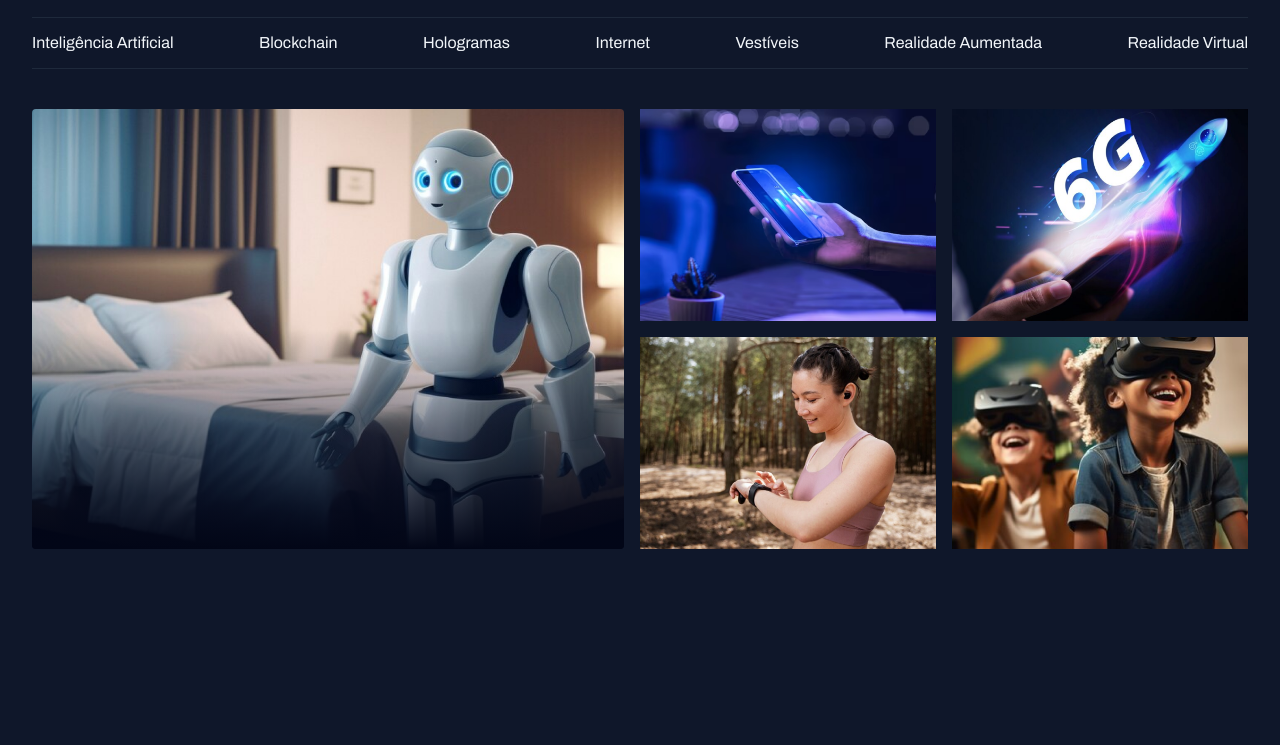
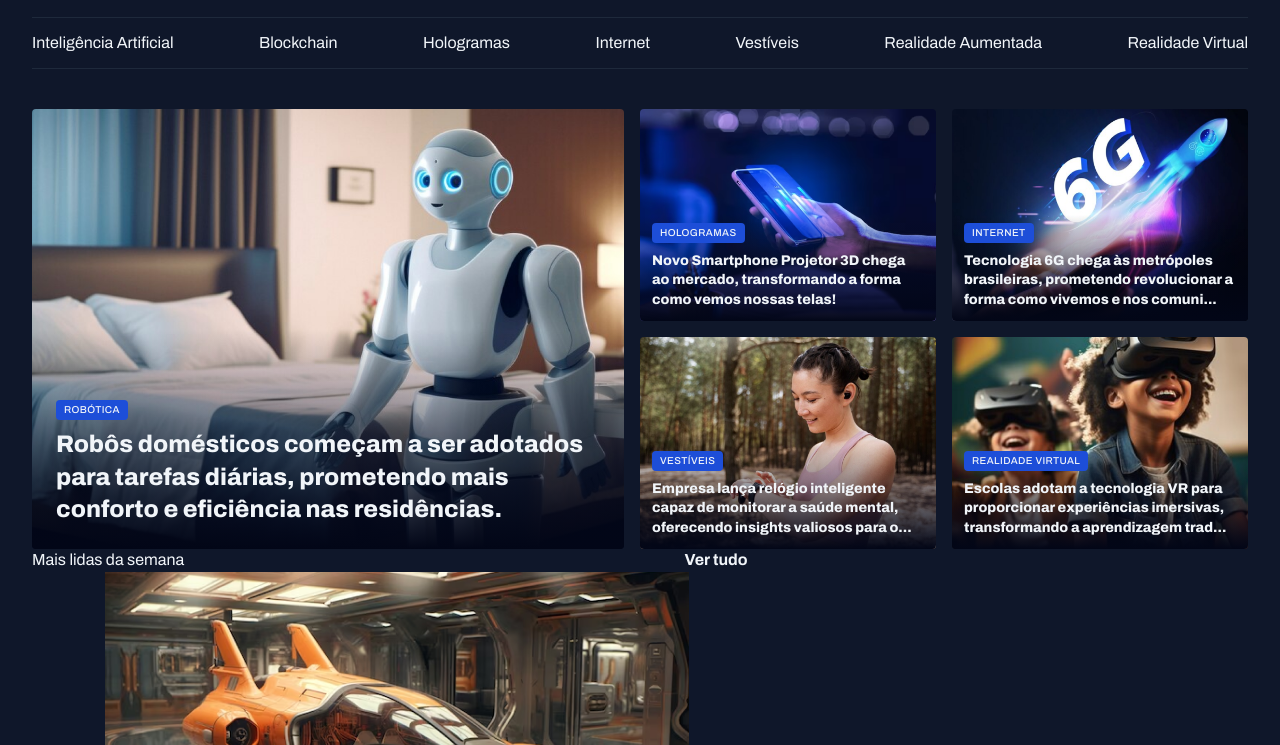
Before and after one commit to JuanCMafra/Portal-de-Noticias, a plain HTML site: page index.html in a window 1280 px wide. Shown: the part 55-800 px from the top of the page. Drawn offline with Linux system fonts and the light colour scheme.

Commit message:
section featured edition

```diff
--- a/index.html
+++ b/index.html
@@ -40,14 +40,79 @@
   </header>
   <main class="grid container">
     <section id="featured" class="grid grid-flow-col gap-16">
-      <div class="card">
-        <img src="assets/img/Image 01.png" alt="">
+      <figure class="card">
+        <img src="assets/img/Image 01.png" alt="Robôs domésticos começam a ser adotados para tarefas diárias, prometendo mais conforto e eficiência nas residências.">
+        <figcaption>
+          <span class="content-tag">Robótica</span>
+          <h2 class="text-2xl">
+            Robôs domésticos começam a ser adotados para tarefas diárias, prometendo mais conforto e eficiência nas residências.
+          </h2>
+        </figcaption>
+      </figure>
+      <div class="grid grid-cols-2 gap-16">
+        <figure class="card"><img src="assets/img/Image 02.png" alt="Novo Smartphone Projetor 3D chega ao mercado, transformando a forma como vemos nossas telas!">
+          <figcaption>
+            <span class="content-tag">Hologramas</span>
+            <h2 class="text-lg">
+              Novo Smartphone Projetor 3D chega ao mercado, transformando a forma como vemos nossas telas!
+            </h2>
+          </figcaption>
+        </figure>
+        <figure class="card"><img src="assets/img/Image 03.png" alt="Tecnologia 6G chega às metrópoles brasileiras, prometendo revolucionar a forma como vivemos e nos comunicamos.">
+          <figcaption>
+            <span class="content-tag">Internet</span>
+            <h2 class="text-lg">
+              Tecnologia 6G chega às metrópoles brasileiras, prometendo revolucionar a forma como vivemos e nos comuni...
+            </h2>
+          </figcaption>
+        </figure>
+        <figure class="card"><img src="assets/img/Image 04.png" alt=" Empresa lança relógio inteligente capaz de monitorar a saúde mental, oferecendo insights valiosos para o bem-estar pessoal.">
+          <figcaption>
+            <span class="content-tag">Vestíveis</span>
+            <h2 class="text-lg">
+              Empresa lança relógio inteligente capaz de monitorar a saúde mental, oferecendo insights valiosos para o...
+            </h2>
+          </figcaption>
+        </figure>
+        <figure class="card"><img src="assets/img/Image 05.png" alt="Escolas adotam a tecnologia VR para proporcionar experiências imersivas, transformando a aprendizagem tradicional.">
+          <figcaption>
+            <span class="content-tag">realidade Virtual</span>
+            <h2 class="text-lg">
+              Escolas adotam a tecnologia VR para proporcionar experiências imersivas, transformando a aprendizagem trad...
+            </h2>
+          </figcaption>
+        </figure>
       </div>
-      <div class="grid grid-cols-2 gap-16">
-        <div><img src="assets/img/Image 02.png" alt=""></div>
-        <div><img src="assets/img/Image 03.png" alt=""></div>
-        <div><img src="assets/img/Image 04.png" alt=""></div>
-        <div><img src="assets/img/Image 05.png" alt=""></div>
+    </section>
+    <section id="weekly">
+      <header class="grid grid-flow-col">
+        <h3>Mais lidas da semana</h3>
+        <a href="#" class="grid grid-flow-col">
+          <strong>Ver tudo</strong>
+          <span></span>
+        </a>
+      </header>
+      <div class="grid gap-16">
+        <figure>
+          <span class="content-tag">Veículos</span>
+          <img src="assets/img/Image 06.png" alt="Protótipo de veículo voador é apresentado, marcando o início da era dos transportes aéreos pessoais.">
+          <p>Protótipo de veículo voador é apresentado, marcando o início da era dos transportes aéreos pessoa...</p>
+        </figure>
+        <figure>
+          <span class="content-tag">hologrmas</span>
+          <img src="assets/img/Image 07.png" alt="Plataforma de videoconferência apresenta nova função de hologramas, tornando as chamadas virtuais mais realistas e envolventes.">
+          <p>Plataforma de videoconferência apresenta nova função de hologramas, tornando as chamada...</p>
+        </figure>
+        <figure>
+          <span class="content-tag">realidade Virtual</span>
+          <img src="assets/img/Image 08.png" alt="Nova geração de consoles de videogame é lançada, trazendo gráficos ultra-realistas e experiências de jogo totalmente envolventes.">
+          <p>Nova geração de consoles de videogame é lançada, trazendo gráficos ultra-realistas e experiên...</p>
+        </figure>
+        <figure>
+          <span class="content-tag">internet</span>
+          <img src="assets/img/Image 09.png" alt="Projeto busca oferecer internet de alta velocidade em áreas remotas através de satélites.">
+          <p>Projeto busca oferecer internet de alta velocidade em áreas remotas através de satélites.</p>
+        </figure>
       </div>
     </section>
   </main>
--- a/style/global.css
+++ b/style/global.css
@@ -53,3 +53,14 @@ img{
 main{
   margin-top: 40px;
 }
+
+.content-tag{
+  display: inline-block;
+  background-color: var(--brand-color-dark);
+  padding: 4px 8px;
+  border-radius: 4px;
+  font: 500 10px/1.2 var(--font-family);
+  text-transform: uppercase;
+  letter-spacing: 0.04em;
+  color: var(--text-color-primary);
+}
--- a/style/sections.css
+++ b/style/sections.css
@@ -3,8 +3,6 @@
   height: 100%;
   object-fit: cover;
   }
-}
-
   .card{
     border-radius: 4px;
     overflow: hidden;
@@ -16,4 +14,18 @@
       top: 50%;
       background: linear-gradient(180deg, transparent 0%, #020617 100%);
     }
+    figcaption{
+      position: absolute;
+      bottom: 0;
+      padding: 24px;
+
+      &:has(.text-lg){
+        padding: 12px;
       }
+
+      h2{
+        margin-top: 8px;
+      }
+    }
+  }
+}
--- a/style/utility.css
+++ b/style/utility.css
@@ -14,3 +14,19 @@
 .gap-16{
   gap: 16px;
 }
+
+.text-2xl{
+  font: var(--h1);
+}
+
+.text-xl{
+  font: var(--h2);
+}
+
+.text-lg{
+  font: var(--h3);
+}
+
+.text-p{
+  font: var(--p);
+}
```
Lines whose indentation alone changed are shown as unchanged.
